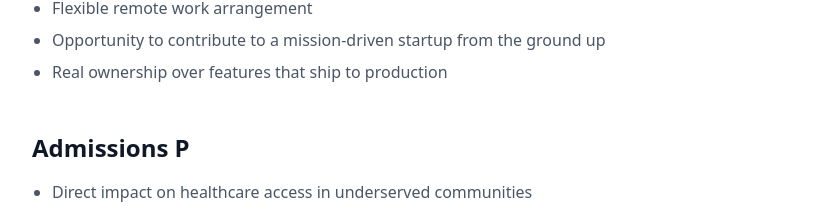
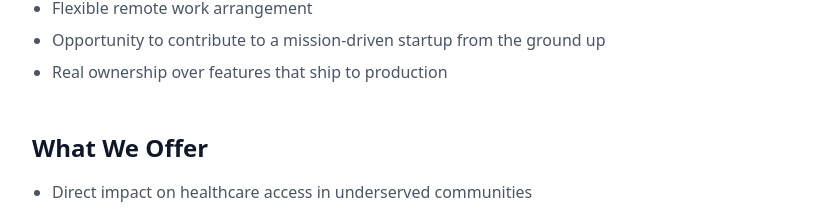
Before and after one commit to Kasa-Labs/kasa_marketing, a Next.js app: page /careers/software-engineering-intern in a window 1280 px wide. Shown: the part 2118-2334 px from the top of the page, without its empty margins (160-993 px from the left). Built offline with nearby package versions, Linux system fonts and the light colour scheme.

Commit message:
[edit] changed careers verbiage

```diff
--- a/app/careers/software-engineering-intern/page.tsx
+++ b/app/careers/software-engineering-intern/page.tsx
@@ -179,7 +179,7 @@
           </div>
           {/* What We Offer */}
           <div>
-            <h2 className="text-2xl font-bold text-gray-900">Admissions P</h2>
+            <h2 className="text-2xl font-bold text-gray-900">What We Offer</h2>
             <ul className="mt-4 list-disc space-y-2 pl-5 text-base text-gray-600">
               {job.weOffer.map((item, index) => (
                 <li key={index}>{item}</li>
```
